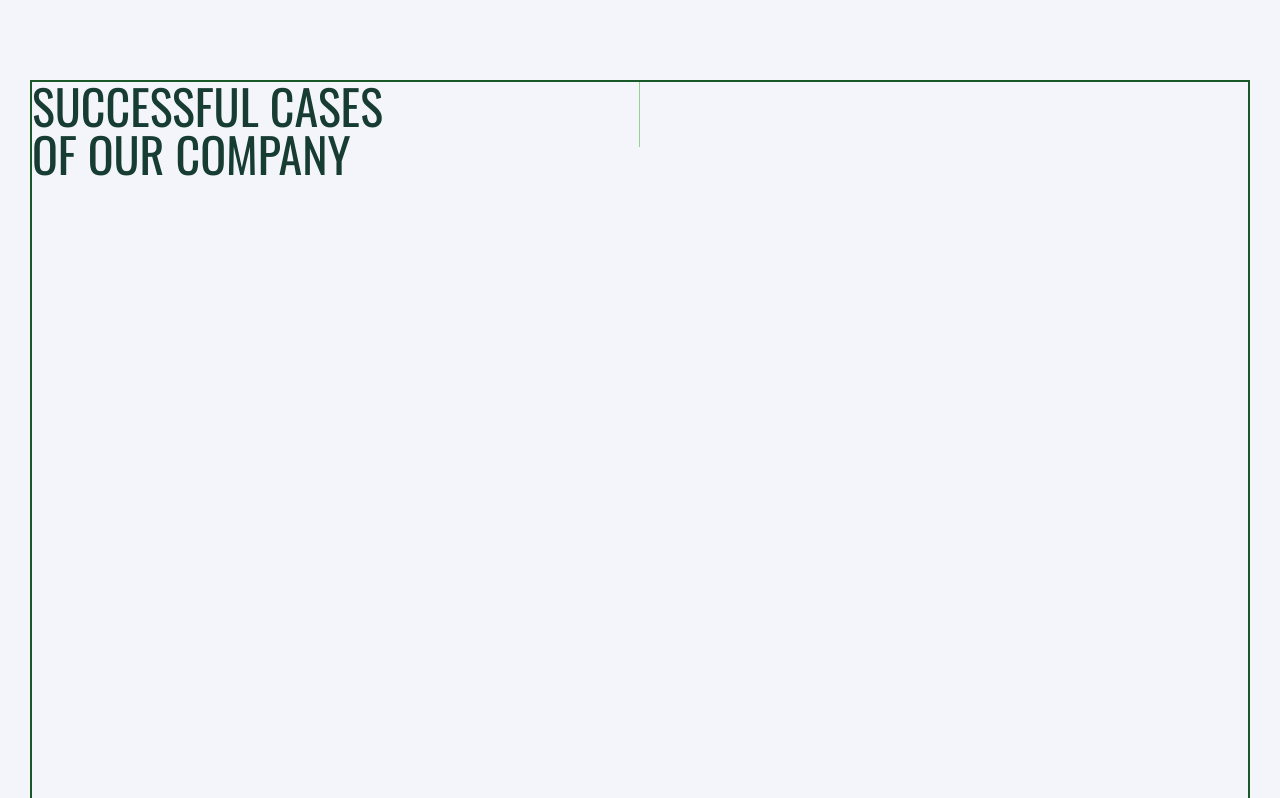
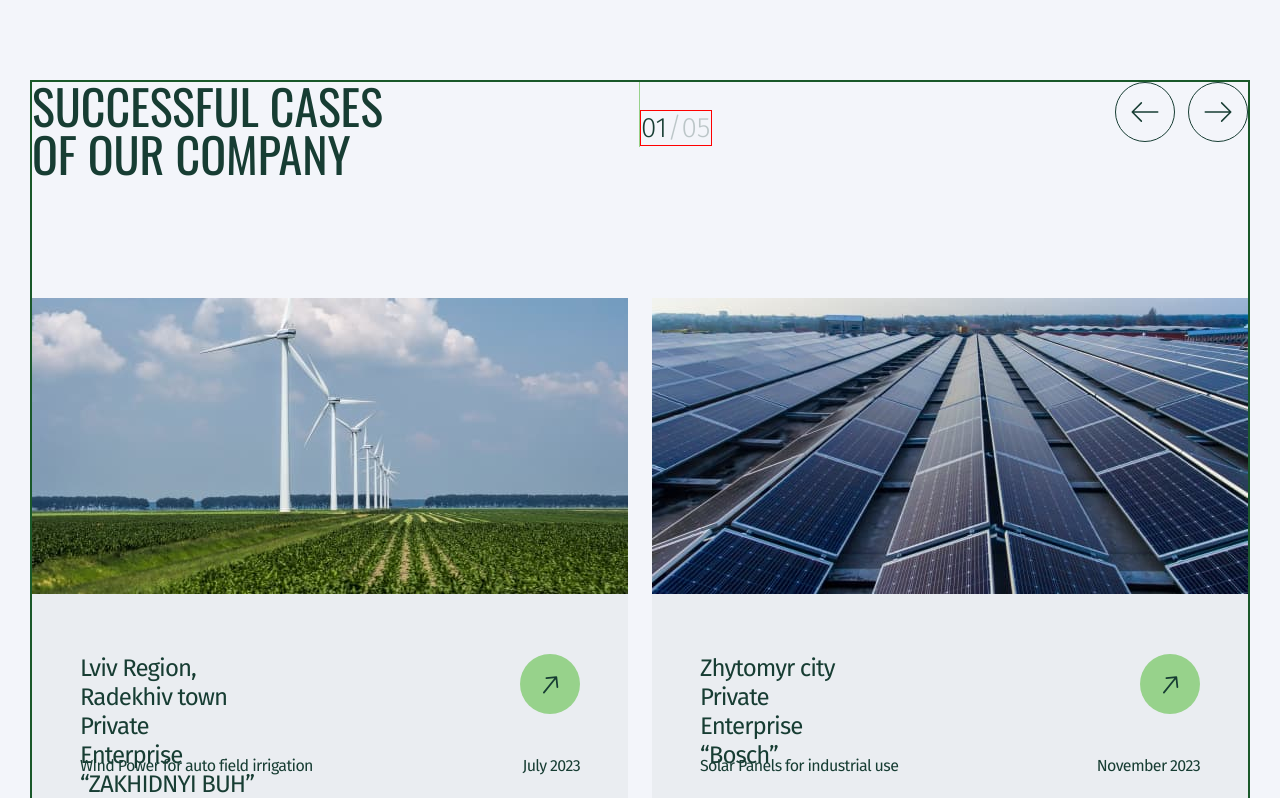
Before and after one commit to Marina-Chuhlib/ecosolution, a React (Create React App) app: page / in a window 1280 px wide. Shown: the part 2651-3449 px from the top of the page. Built offline with nearby package versions, Linux system fonts and the light colour scheme.

Commit message:
Update Slider

```diff
--- a/package.json
+++ b/package.json
@@ -3,6 +3,9 @@
   "version": "0.1.0",
   "private": true,
   "dependencies": {
+    "@emotion/react": "^11.11.1",
+    "@emotion/styled": "^11.11.0",
+    "@mui/material": "^5.14.19",
     "@testing-library/jest-dom": "^5.17.0",
     "@testing-library/react": "^13.4.0",
     "@testing-library/user-event": "^13.5.0",
--- a/public/index.html
+++ b/public/index.html
@@ -27,7 +27,7 @@
     <link rel="preconnect" href="https://fonts.googleapis.com" />
     <link rel="preconnect" href="https://fonts.gstatic.com" crossorigin />
     <link
-      href="https://fonts.googleapis.com/css2?family=Fira+Sans&family=Oswald&display=swap"
+      href="https://fonts.googleapis.com/css2?family=Fira+Sans:wght@300;400&family=Oswald&display=swap"
       rel="stylesheet"
     />
     <title>Ecosolution</title>
--- a/src/modules/About/About.jsx
+++ b/src/modules/About/About.jsx
@@ -10,6 +10,20 @@ import { ReactComponent as Icon3 } from "../../images/svg/cpu-charge.svg";
 import { ReactComponent as Icon4 } from "../../images/svg/ranking.svg";
 
 import css from "./About.module.css";
+
+import * as React from "react";
+import { styled } from "@mui/material/styles";
+import Box from "@mui/material/Box";
+import Paper from "@mui/material/Paper";
+import Grid from "@mui/material/Grid";
+
+const Item = styled(Paper)(({ theme }) => ({
+  backgroundColor: theme.palette.mode === "dark" ? "#1A2027" : "#fff",
+  ...theme.typography.body2,
+  padding: theme.spacing(1),
+  textAlign: "center",
+  color: theme.palette.text.secondary,
+}));
 
 const About = () => {
   const { isMobile } = useContext(ContextDevise);
@@ -151,7 +165,32 @@ const About = () => {
         </div>
       </div>
 
-      {/* ===== */}
+      {/* =====  grid !!!*/}
+
+      {/* <Box display="grid" gridTemplateColumns="repeat(16, 1fr)" gap={2}>
+        <Box gridColumn="span 4">
+          <Item>xs=4</Item>
+        </Box>
+        <Box gridColumn="span 4">
+          <Item>xs=4</Item>
+        </Box>
+        <Box gridColumn="span 8">
+          <Item>xs=8</Item>
+        </Box>
+
+        <Box gridColumn="span 8">
+          <div className={css.gridItem}>
+            <img src={grid2} alt="" className={css.img} />
+          </div>
+        </Box>
+        <Box gridColumn="span 4">
+          <Item>xs=4</Item>
+        </Box>
+        <Box gridColumn="span 4">
+          <Item>xs=4</Item>
+        </Box>
+      </Box> */}
+      {/* ==== */}
 
       {/* <div className={css.gridListWrapper1}>
         <ul className={css.gridList1}>
--- a/src/modules/Cases/Cases.jsx
+++ b/src/modules/Cases/Cases.jsx
@@ -31,7 +31,7 @@ const Cases = () => {
           </li>
         </ul> */}
 
-        {/* <Slider /> */}
+        <Slider />
       </div>
     </section>
   );
--- a/src/modules/Cases/Cases.module.css
+++ b/src/modules/Cases/Cases.module.css
@@ -1,9 +1,9 @@
 .container {
   margin-top: 36px;
   position: relative;
-
+  height: fit-content;
   border: 2px solid rgb(25, 88, 41);
-  height: 100vh;
+  /* height: 490px; */
 }
 
 .wrapper {
--- a/src/shared/components/Slider/Slider.jsx
+++ b/src/shared/components/Slider/Slider.jsx
@@ -1,4 +1,6 @@
-import { useState } from "react";
+import { useState, useContext } from "react";
+
+import { ContextDevise } from "../Context/Context";
 
 import img1 from "../../../images/jpeg/img1.jpeg";
 import img2 from "../../../images/jpeg/img2.jpeg";
@@ -10,10 +12,6 @@ import { ReactComponent as SliderBtn } from "../../../images/svg/arrowR.svg";
 
 import css from "./Slider.module.css";
 import RoundBtn from "../RoundBtn/RoundBtn";
-
-const Slider = () => {
-  const [currentIndex, setCurrentIndex] = useState(0);
-  const slidesPerPage = 2;
 
 const slides = [
   {
@@ -28,7 +26,7 @@ const Slider = () => {
               <p className={css.caption}>
                 Lviv Region, Radekhiv town Private Enterprise “ZAKHIDNYI BUH”
               </p>
-                <RoundBtn className={css.itemBtn}>
+              <RoundBtn customStyles={css.itemBtn}>
                 <Btn className={css.itemIcon} />
               </RoundBtn>
             </li>
@@ -50,8 +48,10 @@ const Slider = () => {
         <div className={css.contentWrapper}>
           <ul className={css.list}>
             <li className={css.item}>
-                <p className={css.caption}>Zhytomyr city Private Enterprise “Bosch”</p>
-                <RoundBtn className={css.itemBtn}>
+              <p className={css.caption}>
+                Zhytomyr city Private Enterprise “Bosch”
+              </p>
+              <RoundBtn customStyles={css.itemBtn}>
                 <Btn className={css.itemIcon} />
               </RoundBtn>
             </li>
@@ -73,8 +73,10 @@ const Slider = () => {
         <div className={css.contentWrapper}>
           <ul className={css.list}>
             <li className={css.item}>
-                <p className={css.caption}>Rivne city Private Enterprise “Biotech”</p>
-                <RoundBtn className={css.itemBtn}>
+              <p className={css.caption}>
+                Rivne city Private Enterprise “Biotech”
+              </p>
+              <RoundBtn customStyles={css.itemBtn}>
                 <Btn className={css.itemIcon} />
               </RoundBtn>
             </li>
@@ -96,8 +98,10 @@ const Slider = () => {
         <div className={css.contentWrapper}>
           <ul className={css.list}>
             <li className={css.item}>
-                <p className={css.caption}>Kherson city Private Enterprise “HealthyFarm”</p>
-                <RoundBtn className={css.itemBtn}>
+              <p className={css.caption}>
+                Kherson city Private Enterprise “HealthyFarm”
+              </p>
+              <RoundBtn customStyles={css.itemBtn}>
                 <Btn className={css.itemIcon} />
               </RoundBtn>
             </li>
@@ -119,8 +123,10 @@ const Slider = () => {
         <div className={css.contentWrapper}>
           <ul className={css.list}>
             <li className={css.item}>
-                <p className={css.caption}>Zaporizhia city Private Enterprise “Biotech”</p>
-                <RoundBtn className={css.itemBtn}>
+              <p className={css.caption}>
+                Zaporizhia city Private Enterprise “Biotech”
+              </p>
+              <RoundBtn customStyles={css.itemBtn}>
                 <Btn className={css.itemIcon} />
               </RoundBtn>
             </li>
@@ -135,6 +141,10 @@ const Slider = () => {
   },
 ];
 
+const Slider = () => {
+  const { isMobile } = useContext(ContextDevise);
+  const [currentIndex, setCurrentIndex] = useState(0);
+
   const showSlide = (index) => {
     if (index >= slides.length) {
       setCurrentIndex(0);
@@ -146,10 +156,21 @@ const Slider = () => {
   };
 
   const handleNextSlide = () => {
+    if (isMobile) {
+      showSlide(currentIndex + 1);
+      return;
+    }
     showSlide(currentIndex + 2);
   };
 
   const handlePrevSlide = () => {
+    if (isMobile) {
+      const newIndex =
+        currentIndex === 0 ? slides.length - 1 : currentIndex - 1;
+      showSlide(newIndex);
+      return;
+    }
+
     const newIndex = currentIndex === 0 ? slides.length - 1 : currentIndex - 2;
     showSlide(newIndex);
   };
@@ -161,7 +182,13 @@ const Slider = () => {
   return (
     <div className={css.sliderContainer}>
       <div className={css.slider}>
-        {slides.slice(currentIndex, currentIndex + 2).map((slide, index) => (
+        {isMobile
+          ? slides.slice(currentIndex, currentIndex + 1).map((slide, index) => (
+              <div key={index} className={css.slide}>
+                {slide.content}
+              </div>
+            ))
+          : slides.slice(currentIndex, currentIndex + 2).map((slide, index) => (
               <div key={index} className={css.slide}>
                 {slide.content}
               </div>
@@ -169,16 +196,20 @@ const Slider = () => {
       </div>
 
       <div className={css.btnContainer}>
-        <RoundBtn onClick={handlePrevSlide} className={css.btn}>
+        <RoundBtn onClick={handlePrevSlide} customStyles={css.customBtn}>
           <SliderBtn
             style={{ transform: "rotate(180deg)" }}
             className={css.icon}
           />
         </RoundBtn>
-        <RoundBtn onClick={handleNextSlide} className={css.btn}>
+        <RoundBtn onClick={handleNextSlide} customStyles={css.customBtn}>
           <SliderBtn className={css.icon} />
         </RoundBtn>
       </div>
+      <p className={css.page}>
+        {formatSlideNumber(currentIndex + 1)}
+        <span className={css.desc}>/{formatSlideNumber(slides.length)}</span>
+      </p>
     </div>
   );
 };
--- a/src/shared/components/Slider/Slider.module.css
+++ b/src/shared/components/Slider/Slider.module.css
@@ -1,20 +1,31 @@
 .slider {
-  display: flex;
-  align-items: center;
-  justify-content: center;
-  gap: 24px;
+  position: relative;
+}
+
+@media screen and (max-width: 767px) {
+  .slider {
+    max-width: fit-content;
+    margin-left: auto;
+    margin-right: auto;
+
+    height: 318px;
+
+    position: relative;
+  }
+
+  .caption {
+    width: 357px;
+  }
 }
 
 .slide {
   background-color: #eaedf1;
   height: 318px;
-  width: 320px;
-  margin-bottom: 50px;
-
-  border: 1px solid red;
+  /* margin-bottom: 50px; */
 }
 
 .thumb {
+  height: 168px;
   max-height: 296px;
   width: 100%;
 }
@@ -26,25 +37,30 @@
 }
 
 .contentWrapper {
-  padding: 36px 48px;
+  padding: 12px;
+  height: 150px;
 }
 
 .list {
-  position: relative;
+  /* position: relative; */
   display: flex;
-
   flex-direction: column;
-  justify-content: space-between;
-  /* gap: 61px; */
 }
 
 .item {
   display: flex;
+  align-items: center;
   justify-content: space-between;
-  align-items: center;
 }
 
-.list::after {
+.item:first-child {
+  height: 66px;
+}
+.item:not(:last-child) {
+  margin-bottom: 44px;
+}
+
+/* .list::after {
   position: absolute;
   content: "";
   background-color: #97d28b;
@@ -52,52 +68,52 @@
   height: 1px;
 
   top: 96px;
-}
+} */
 
 .btnContainer {
   position: absolute;
   display: flex;
   gap: 12px;
-  top: 68px;
+  top: 80px;
   right: 0;
 }
 
-.btn {
-  display: flex;
-  align-items: center;
-  justify-content: center;
+.page {
+  position: absolute;
+  font-weight: 300;
+  font-size: 28px;
+  line-height: 34px;
+  color: #173d33;
+  top: 120px;
+
+  border: 1px solid red;
+}
+
+.desc {
+  color: rgba(23, 61, 51, 0.25);
+}
+
+.customBtn {
   border: 1px solid #173d33;
   background-color: transparent;
-
-  height: 66px;
-  width: 66px;
-
-  border-radius: 50px;
 }
 
-.btn:hover {
+.customBtn:hover {
   border: 1px solid #97d28b;
+  background-color: transparent;
 }
 
-.btn:hover .icon path {
+.customBtn:hover .icon path {
   stroke: #97d28b;
 }
 
-/* .itemBtn {
-  display: flex;
-  align-items: center;
-  justify-content: center;
-  border: none;
-  background-color: #97d28b;
-  height: 60px;
-  width: 60px;
-
-  border-radius: 50px;
+.itemBtn {
+  /* margin-left: 40px; */
 }
 
 .itemBtn:hover {
   background-color: #173d33;
-} */
+}
 
 .itemIcon {
   transform: rotate(354deg);
@@ -124,15 +140,38 @@
   letter-spacing: -0.04em;
 
   color: #173d33;
+
+  /* Lviv Region, Radekhiv town Private Enterprise “ZAKHIDNYI BUH” */
+
+  width: 175px;
+  font-size: 18px;
+  line-height: 22px;
+  text-align: justify;
+  letter-spacing: -0.04em;
+  color: #173d33;
 }
 
 .text {
   font-size: 16px;
   line-height: 19px;
   color: #173d33;
+
+  /* Wind Power for auto field irrigation */
+  font-size: 12px;
+  line-height: 14px;
+  text-align: justify;
+  letter-spacing: -0.04em;
+  color: #173d33;
 }
 
 @media screen and (min-width: 768px) {
+  .slider {
+    display: flex;
+    align-items: center;
+    justify-content: space-between;
+    gap: 24px;
+  }
+
   .btnContainer {
     top: 0;
     right: 0;
@@ -159,16 +198,23 @@
     height: 168px;
     width: 342px;
     overflow: hidden;
+    margin-bottom: 24px;
   }
 
   .contentWrapper {
-    padding: 24px 12px 12px;
-    height: 154px;
+    padding: 0 12px;
   }
+  .item:first-child {
+    height: 72px;
+  }
+  .item:not(:last-child) {
+    margin-bottom: 0;
+  }
+
   .caption {
     font-size: 20px;
     line-height: 24px;
-    max-width: 230px;
+    text-align: start;
   }
 
   .text {
@@ -177,9 +223,7 @@
   }
 
   .list {
-    gap: 26px;
-
-    border: 1px solid rgb(85, 0, 255);
+    gap: 30px;
   }
 
   .list::after {
@@ -189,8 +233,10 @@
     top: 96px;
   }
 
-  .itemBtn {
-    margin-left: 28px;
+  .page {
+    top: 0;
+    left: 50%;
+    top: 28px;
   }
 }
 
```
Also changed, not shown: 1 other file (tests, documents, lock files or other folders). Lines whose indentation alone changed are shown as unchanged.
